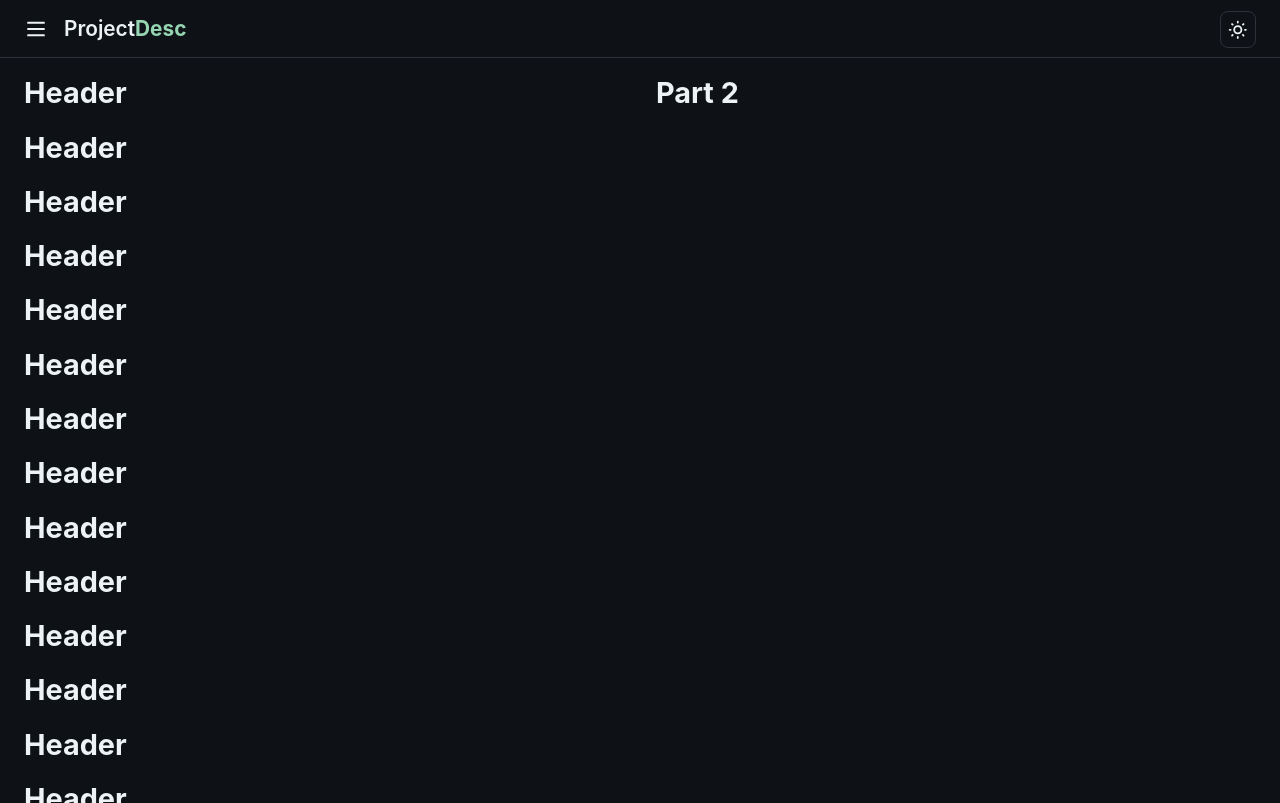
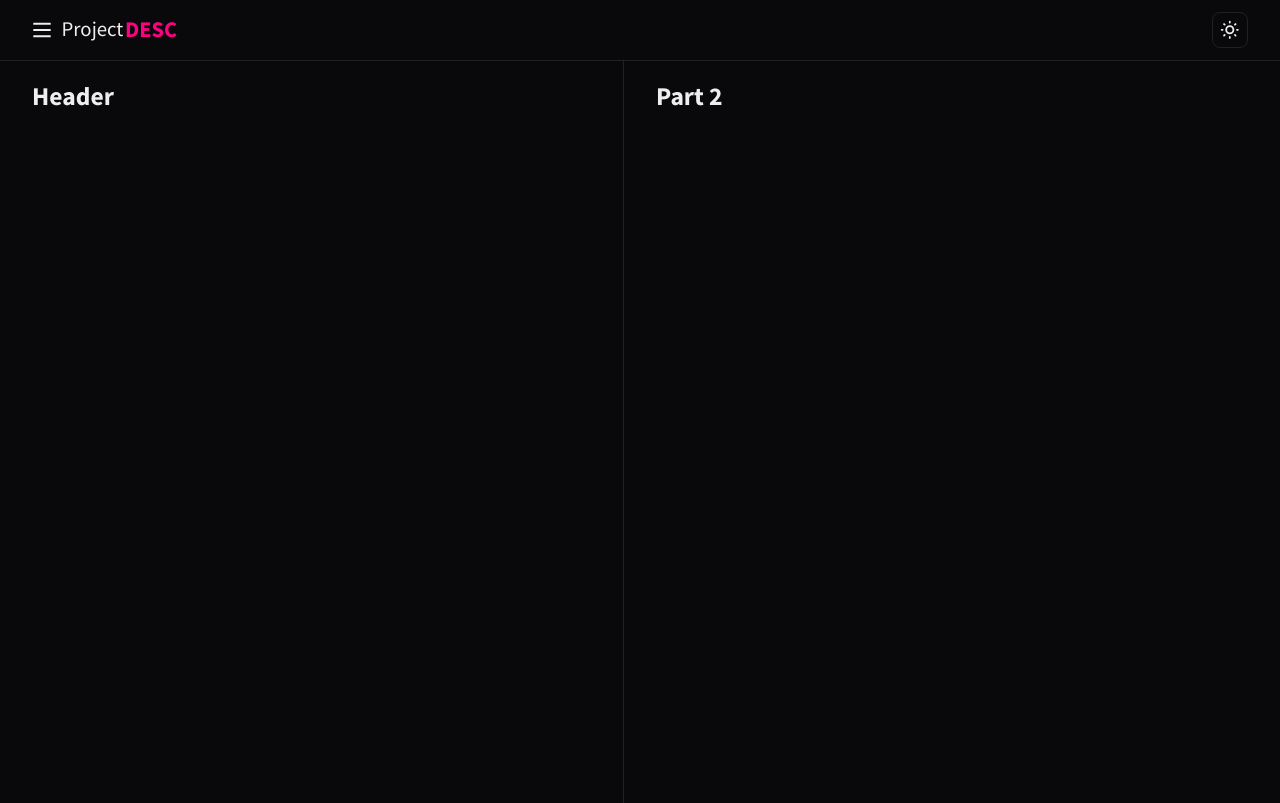
Before and after one commit to praj31/projectdesc, a Next.js app: page / in a window 1280 px wide. Built offline with nearby package versions, Linux system fonts and the light colour scheme.

Commit message:
clean up, css and layout fix

```diff
--- a/components/Navbar.tsx
+++ b/components/layout/Navbar.tsx
@@ -1,13 +1,14 @@
 import Link from 'next/link'
+import React from 'react'
 import { useContext, useEffect, useState } from 'react'
-import { StateContext } from '../context'
-import { ACTIONS } from '../reducer/actions'
-import { isDarkThemeSet, setDarkTheme } from '../util/theme'
+import { StateContext } from '../../context'
+import { ACTIONS } from '../../reducer/actions'
+import { isDarkThemeSet, setDarkTheme } from '../../util/theme'
 
 const Navbar: React.FC = (): JSX.Element => {
   const { state, dispatch } = useContext(StateContext)
   const [toggle, setToggle] = useState<boolean>(isDarkThemeSet)
-
+  console.log('Nav')
   useEffect(() => {
     if (state.sidebarOpen) {
       document.querySelector('.sidebar')?.classList.add('sidebar-open')
@@ -32,6 +33,7 @@ const Navbar: React.FC = (): JSX.Element => {
 
   return (
     <header className='navbar'>
+      <div className='sidebar-brand'>
         <div
           className='sidebar-button'
           role={'button'}
@@ -60,6 +62,7 @@ const Navbar: React.FC = (): JSX.Element => {
             Project<span>Desc</span>
           </a>
         </Link>
+      </div>
       <div className='links'>
         <nav className='nav-links'>
           <div
@@ -103,4 +106,6 @@ const Navbar: React.FC = (): JSX.Element => {
   )
 }
 
+// const Navbar = React.memo(NavbarComponent)
+
 export default Navbar
--- a/components/Sidebar.tsx
+++ b/components/layout/Sidebar.tsx
@@ -1,16 +1,14 @@
 import { useContext } from 'react'
-import { StateContext } from '../context'
-import { ACTIONS } from '../reducer/actions'
+import { StateContext } from '../../context'
+import { ACTIONS } from '../../reducer/actions'
 
 const sections = [
   { title: 'Header' },
   { title: 'Description' },
   { title: 'People Involved' },
-  { title: 'Needs & Requirements' },
   { title: 'Built With' },
   { title: 'Features' },
   { title: 'Screenshots' },
-  { title: 'Best Practices' },
   { title: 'Contact' },
 ]
 
--- a/components/sections/BestPractices.tsx
+++ /dev/null
@@ -1,3 +0,0 @@
-export const BestPracticesSection = () => {
-  return <h1>Best Practices</h1>
-}
--- a/components/sections/Header.tsx
+++ b/components/sections/Header.tsx
@@ -1,20 +1,3 @@
 export const HeaderSection = () => {
-  return (
-    <>
-      <h1>Header</h1>
-      <h1>Header</h1>
-      <h1>Header</h1>
-      <h1>Header</h1>
-      <h1>Header</h1>
-      <h1>Header</h1>
-      <h1>Header</h1>
-      <h1>Header</h1>
-      <h1>Header</h1>
-      <h1>Header</h1>
-      <h1>Header</h1>
-      <h1>Header</h1>
-      <h1>Header</h1>
-      <h1>Header</h1>
-    </>
-  )
+  return <h1 className='section-h1'>Header</h1>
 }
--- a/components/sections/NeedsRequirements.tsx
+++ /dev/null
@@ -1,3 +0,0 @@
-export const NeedsRequirementsSection = () => {
-  return <h1>Needs & Requirements</h1>
-}
--- a/pages/index.tsx
+++ b/pages/index.tsx
@@ -1,13 +1,11 @@
 import type { NextPage } from 'next'
 import { useContext } from 'react'
-import Layout from '../components/Layout'
-import { BestPracticesSection } from '../components/sections/BestPractices'
+import Layout from '../components/layout'
 import { BuiltWithSection } from '../components/sections/BuiltWith'
 import { ContactSection } from '../components/sections/Contact'
 import { DescriptionSection } from '../components/sections/Description'
 import { FeaturesSection } from '../components/sections/Features'
 import { HeaderSection } from '../components/sections/Header'
-import { NeedsRequirementsSection } from '../components/sections/NeedsRequirements'
 import { PeopleInvolvedSection } from '../components/sections/PeopleInvolved'
 import { ScreenshotsSection } from '../components/sections/Screenshots'
 import { StateContext } from '../context'
@@ -18,7 +16,7 @@ const Home: NextPage = () => {
     <Layout>
       <section>{displaySection(state.section)}</section>
       <section>
-        <h1>Part 2</h1>
+        <h1 className='section-h1'>Part 2</h1>
       </section>
     </Layout>
   )
@@ -31,16 +29,12 @@ const displaySection = (section: string) => {
     <DescriptionSection />
   ) : section === 'People Involved' ? (
     <PeopleInvolvedSection />
-  ) : section === 'Needs & Requirements' ? (
-    <NeedsRequirementsSection />
   ) : section === 'Built With' ? (
     <BuiltWithSection />
   ) : section === 'Features' ? (
     <FeaturesSection />
   ) : section === 'Screenshots' ? (
     <ScreenshotsSection />
-  ) : section === 'Best Practices' ? (
-    <BestPracticesSection />
   ) : section === 'Contact' ? (
     <ContactSection />
   ) : null
--- a/styles/globals.css
+++ b/styles/globals.css
@@ -1,30 +1,31 @@
+@import url('https://fonts.googleapis.com/css2?family=Source+Sans+Pro:wght@400;700&display=swap');
+
 :root {
-  --text: #2c3338;
-  --primary: #40916c;
-  --primary-op: #40916d4e;
-  --bg: #ffffff;
-  --gray: #eeeaea;
-  --code: #282936;
-  --border: 1px solid #eaecef;
+  --text: #222831;
+  --primary: #ff0080;
+  --bg: #fcfcfc;
+  --gray: #eeeeee;
+  --gray-text: #666666;
+  --border: 1px solid #eeeeee;
 }
 
 html,
 body {
   padding: 0;
   margin: 0;
-  font-family: -apple-system, BlinkMacSystemFont, Segoe UI, Roboto, Oxygen,
-    Ubuntu, Cantarell, Fira Sans, Droid Sans, Helvetica Neue, sans-serif;
+  font-family: 'Source Sans Pro', -apple-system, BlinkMacSystemFont, Segoe UI,
+    Roboto, Oxygen, Ubuntu, Cantarell, Fira Sans, Droid Sans, Helvetica Neue,
+    sans-serif;
   font-size: 16px;
 }
 
 body.dark {
-  --text: #edf2f4;
-  --primary: #95d5b2;
-  --primary-op: #95d5b26e;
-  --bg: #0e1216;
-  --gray: #373a40;
-  --code: #1d1f24;
-  --border: 1px solid #2d3138;
+  --text: #eeeeee;
+  --primary: #ff0080;
+  --bg: #09080a;
+  --gray: #1f2124;
+  --gray-text: #999999;
+  --border: 1px solid #1f2124;
 }
 
 body {
@@ -37,7 +38,7 @@ body {
 a {
   color: var(--primary);
   text-decoration: none;
-  font-weight: 500;
+  font-weight: 700;
   outline: none;
 }
 
@@ -79,16 +80,12 @@ svg:not(:root) {
 }
 
 strong {
-  font-weight: 600;
+  font-weight: 700;
 }
 
 h1 {
   display: block;
-  font-size: 1.8rem;
-  margin-block-start: 0.67em;
-  margin-block-end: 0.67em;
-  margin-inline-start: 0px;
-  margin-inline-end: 0px;
+  font-size: 1.6rem;
 }
 
 img {
@@ -115,24 +112,28 @@ body.dark img {
 }
 
 .navbar {
-  padding: 0.7rem 1.5rem 0.7rem 4rem;
+  padding: 0.7rem 2.5% 0.7rem;
   line-height: 2.2rem;
   z-index: 20;
   right: 0;
-  height: 3.6rem;
+  height: 3.8rem;
   background-color: var(--bg);
   box-sizing: border-box;
   border-bottom: var(--border);
+  display: flex;
+  justify-content: space-between;
+  align-items: center;
+}
+
+.sidebar-brand {
+  display: flex;
 }
 
 .sidebar-button {
   cursor: pointer;
   display: block;
   color: var(--text);
-  position: absolute;
-  padding: 0.6rem;
-  top: 0.6rem;
-  left: 1rem;
+  padding: 0.6rem 0.6rem 0.6rem 0;
 }
 
 .navbar a {
@@ -147,15 +148,17 @@ body.dark img {
 
 .navbar .site-name {
   font-size: 1.3rem;
-  font-weight: 600;
+  font-weight: 400;
   display: flex;
   align-items: center;
 }
 
 .site-name span {
   color: var(--primary);
-  font-size: 1.3rem;
-  font-weight: bold;
+  font-size: 1.4rem;
+  padding-left: 0.1rem;
+  font-weight: 700;
+  text-transform: uppercase;
 }
 
 .navbar .links {
@@ -163,10 +166,7 @@ body.dark img {
   box-sizing: border-box;
   background-color: var(--bg);
   white-space: nowrap;
-  font-size: 0.9rem;
-  position: absolute;
-  right: 1.5rem;
-  top: 0.7rem;
+  font-size: 1rem;
   display: flex;
 }
 
@@ -217,12 +217,13 @@ body.dark img {
   box-sizing: border-box;
   border-right: var(--border);
   overflow-y: auto;
+  padding: 0 0 0 2.5%;
 }
 
 .sidebar .nav-links {
   display: none;
   border-bottom: var(--border);
-  padding: 0.5rem 0 0.75rem;
+  padding: 0.5rem 0 0.75rem 0;
 }
 
 .sidebar .nav-links .nav-item {
@@ -236,24 +237,28 @@ body.dark img {
 }
 
 .sidebar-links li {
-  margin: 0 1.5rem;
-  padding: 0.4rem 0.8rem;
+  margin: 0 1.5rem 0 0;
+  padding: 0.5rem 0;
   border-radius: 0.5rem;
-  font-size: 0.9rem;
+  font-size: 1rem;
+  color: var(--gray-text);
 }
 
 .sidebar-links li:not(:first-child) {
-  margin: 0.5rem 1.5rem;
+  margin: 0.5rem 0;
 }
 
 .sidebar-links li:hover {
   cursor: pointer;
-  background-color: var(--primary-op);
+  /* font-weight: 700; */
+  color: var(--text);
+  /* background-color: var(--gray); */
 }
 
 .sidebar-links .active {
-  background-color: var(--primary-op);
-  font-weight: 600;
+  color: var(--text);
+  /* background-color: var(--gray); */
+  font-weight: 700;
 }
 
 .sidebar ul {
@@ -332,7 +337,7 @@ a.sidebar-link:hover {
 }
 
 .theme-default-content:not(.custom) {
-  padding: 1.5rem 1.5rem 0 1.5rem;
+  padding: 1.5rem 2.5% 0;
   margin-top: 1.5rem;
   display: grid;
   grid-template-columns: 1fr 1fr;
@@ -348,6 +353,10 @@ a.sidebar-link:hover {
   overflow-x: hidden;
   overflow-y: auto;
   padding-right: 1rem;
+}
+
+.theme-default-content:not(.custom) section:first-child {
+  border-right: var(--border);
 }
 
 .pad-l {
@@ -380,6 +389,10 @@ a.sidebar-link:hover {
   float: right;
 }
 
+.section-h1 {
+  margin-top: 1.5rem;
+}
+
 @media (max-width: 959px) {
   body {
     overflow: auto;
@@ -399,6 +412,11 @@ a.sidebar-link:hover {
   .theme-default-content:not(.custom) section {
     max-height: none;
     overflow: auto;
+  }
+
+  .theme-default-content:not(.custom) section:first-child {
+    border-right: none;
+    border-bottom: var(--border);
   }
 
   .pad-l {
@@ -427,9 +445,21 @@ a.sidebar-link:hover {
     padding: 1.5rem;
   }
   h1 {
-    font-size: 1.9rem;
+    font-size: 1.7rem;
   }
   .page-nav {
     padding: 1.5rem;
   }
 }
+
+@media screen and (min-width: 1800px) {
+  html {
+    font-size: 20px;
+  }
+  .navbar {
+    padding: 0.7rem 2.5% 0.7rem;
+  }
+  .theme-default-content:not(.custom) {
+    padding: 1.5rem 2.5% 0;
+  }
+}
```
Also changed, not shown: components/layout/index.tsx (renamed from components/Layout.tsx). Lines whose indentation alone changed are shown as unchanged.
